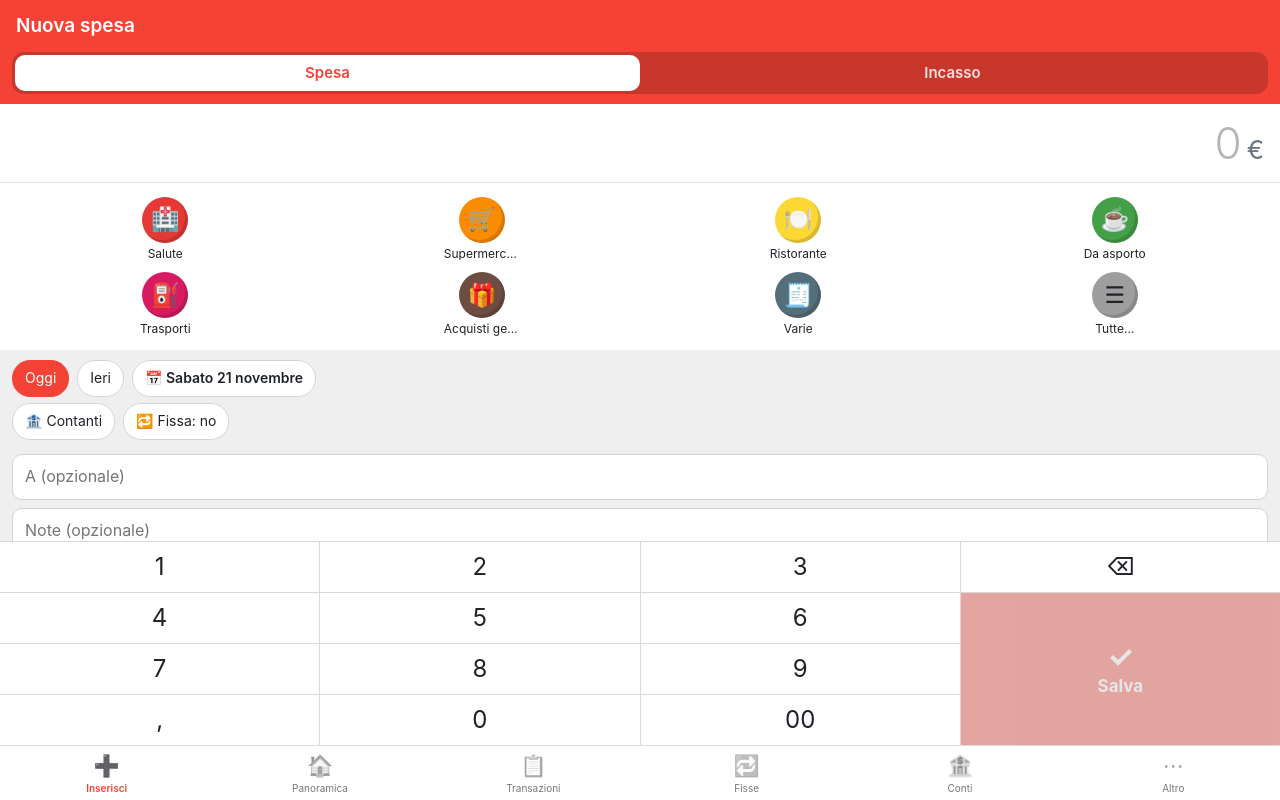
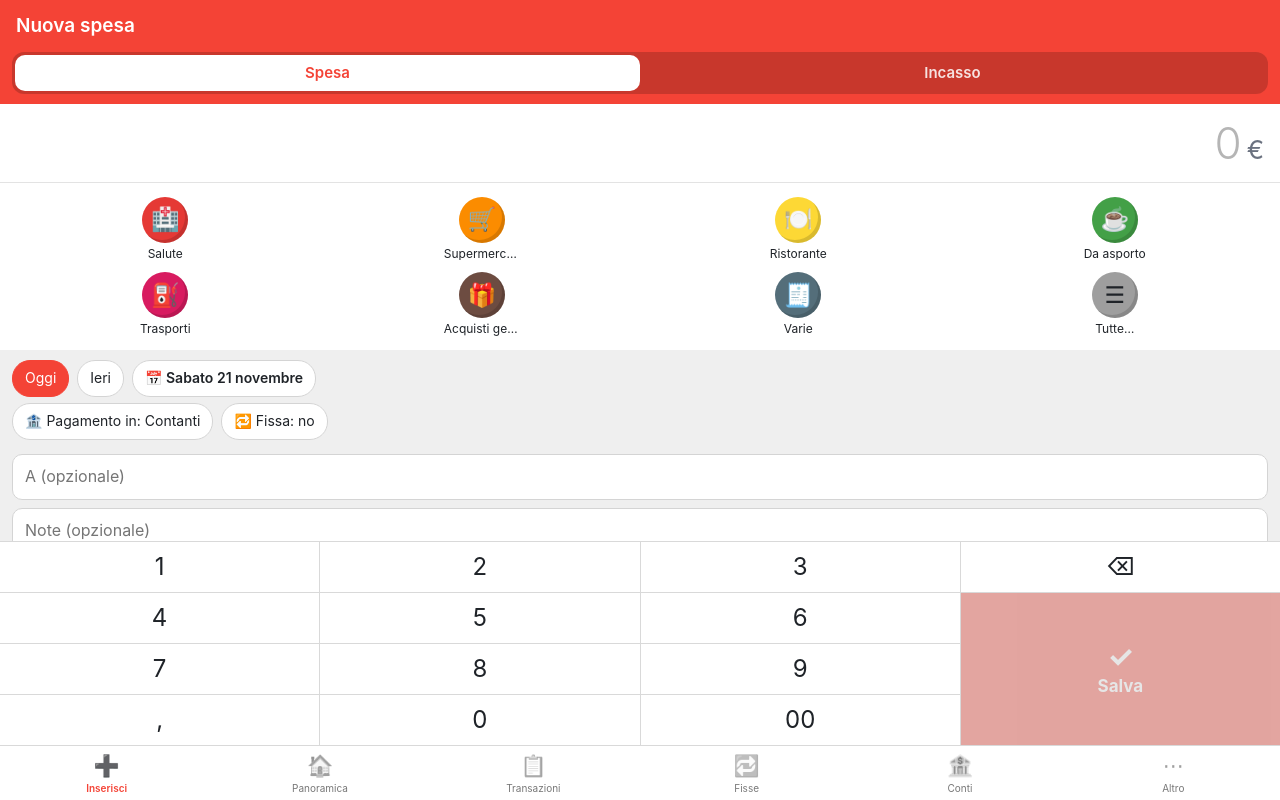
Before and after one commit to pritelli/foto-relazione, a plain HTML site: page fastbudget/index.html in a window 1280 px wide. Drawn offline with Linux system fonts and the light colour scheme.

Commit message:
FastBudget: spazio sotto le liste per il tasto +, etichetta 'Pagamento in'
Co-Authored-By: Claude Sonnet 5.5 <noreply@anthropic.com>
Claude-Session: https://claude.ai/code/session_01C4CTmEJhP3bj4gAjFKYjCb

```diff
--- a/fastbudget/index.html
+++ b/fastbudget/index.html
@@ -29,7 +29,7 @@ input,select{font:inherit;width:100%;padding:11px 12px;border:1px solid #d4d4d4;
 .seg{display:flex;margin:0 12px 10px;background:rgba(0,0,0,.18);border-radius:12px;padding:3px}
 .seg button{flex:1;padding:8px 4px;border-radius:10px;font-weight:600;font-size:15px;color:#fff;opacity:.85}
 .seg button.on{background:#fff;color:var(--h);opacity:1}
-.main{flex:1;overflow-y:auto;-webkit-overflow-scrolling:touch;padding-bottom:14px}
+.main{flex:1;overflow-y:auto;-webkit-overflow-scrolling:touch;padding-bottom:100px}
 .nav{flex:none;display:flex;background:#fff;border-top:1px solid #d9d9d9;padding-bottom:env(safe-area-inset-bottom)}
 .nav button{flex:1;padding:6px 0 5px;font-size:10px;color:#777;display:flex;flex-direction:column;align-items:center;gap:1px}
 .nav button.on{color:var(--h);font-weight:600}
@@ -253,7 +253,7 @@ function vAdd(){
   if(sel&&sel.subs.length){h+='<div class="chips" style="background:#fff;padding-top:0">'+sel.subs.map(s=>'<button class="chip'+(E.sub===s.id?' on':'')+'" data-a="ps" data-id="'+s.id+'">'+esc(s.name)+'</button>').join('')+'</div>'}
   const td=today();
   h+='<div class="chips"><button class="chip'+(E.date===td?' on':'')+'" data-a="dq" data-v="0">Oggi</button><button class="chip'+(E.date===addDays(td,-1)?' on':'')+'" data-a="dq" data-v="-1">Ieri</button><button class="chip date" data-a="cal">📅 '+esc(cap(dl(E.date)))+'</button></div>';
-  h+='<div class="chips" style="padding-top:2px"><button class="chip" data-a="pacc">'+(isCard(E.acc)?'💳':'🏦')+' '+esc(accName(E.acc))+'</button>';
+  h+='<div class="chips" style="padding-top:2px"><button class="chip" data-a="pacc">'+(isCard(E.acc)?'💳':'🏦')+' Pagamento in: '+esc(accName(E.acc))+'</button>';
   if(!E.editId)h+='<button class="chip'+(E.rec!=='0'?' on':'')+'" data-a="prec">🔁 '+(E.rec==='0'?'Fissa: no':'Fissa · '+FREQ[E.rec])+'</button>';
   h+='</div>';
   if(E.rec!=='0'&&!E.editId)h+='<div class="fixbar">Si ripete in automatico: '+esc(FREQ[E.rec].toLowerCase())+' a partire da '+esc(dl(E.date))+'. Non devi reinserirla; puoi correggere l\'importo di un singolo mese dai Movimenti.</div>';
@@ -500,7 +500,7 @@ A.dq=d=>{E.date=addDays(today(),+d.v);render()};
 A.cal=()=>pickDate(E.date,v=>{E.date=v;render()});
 A.cm=d=>{CAL.m+=+d.d;if(CAL.m<0){CAL.m=11;CAL.y--}if(CAL.m>11){CAL.m=0;CAL.y++}drawCal()};
 A.cd=d=>{const cb=CAL.cb;closeSheet();cb(d.v)};
-A.pacc=()=>{sheet('<div class="shh"><span>Conto / carta</span></div><div class="shb">'+accList().map(a=>'<button class="opt'+(E.acc===a.id?' on':'')+'" data-a="pacc2" data-id="'+a.id+'"><span>'+a.k+' '+esc(a.name)+'</span><span class="ck '+(a.bal<0?'neg':'pos')+'" style="font-weight:400;font-size:15px">'+eur(a.bal)+'</span></button>').join('')+'</div><div class="shf"><button class="btn sec" data-a="x">Chiudi</button></div>')};
+A.pacc=()=>{sheet('<div class="shh"><span>Pagamento in</span></div><div class="shb">'+accList().map(a=>'<button class="opt'+(E.acc===a.id?' on':'')+'" data-a="pacc2" data-id="'+a.id+'"><span>'+a.k+' '+esc(a.name)+'</span><span class="ck '+(a.bal<0?'neg':'pos')+'" style="font-weight:400;font-size:15px">'+eur(a.bal)+'</span></button>').join('')+'</div><div class="shf"><button class="btn sec" data-a="x">Chiudi</button></div>')};
 A.pacc2=d=>{E.acc=d.id;closeSheet();render()};
 A.prec=()=>{sheet('<div class="shh"><span>Spesa fissa</span></div><div class="shb">'+Object.keys(FREQ).map(k=>'<button class="opt'+(E.rec===k?' on':'')+'" data-a="prec2" data-v="'+k+'">'+(k==='0'?'🚫 ':'🔁 ')+FREQ[k]+(E.rec===k?'<span class="ck">✓</span>':'')+'</button>').join('')+'</div><div class="shf"><button class="btn sec" data-a="x">Chiudi</button></div>')};
 A.prec2=d=>{E.rec=d.v;closeSheet();render()};
--- a/fastbudget/sw.js
+++ b/fastbudget/sw.js
@@ -1,4 +1,4 @@
-const V='fastbudget-v3';
+const V='fastbudget-v4';
 const FILES=['./','./index.html','./manifest.webmanifest','./icons/icon-192.png','./icons/icon-512.png','./icons/apple-touch-icon.png'];
 self.addEventListener('install',e=>{e.waitUntil(caches.open(V).then(c=>c.addAll(FILES)).then(()=>self.skipWaiting()));});
 self.addEventListener('activate',e=>{e.waitUntil(caches.keys().then(k=>Promise.all(k.filter(x=>x!==V).map(x=>caches.delete(x)))).then(()=>self.clients.claim()));});
```
